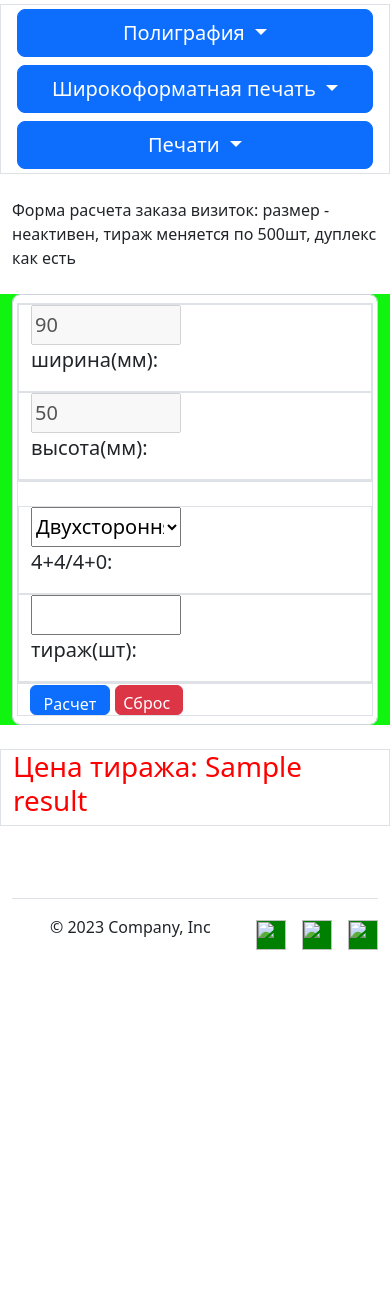
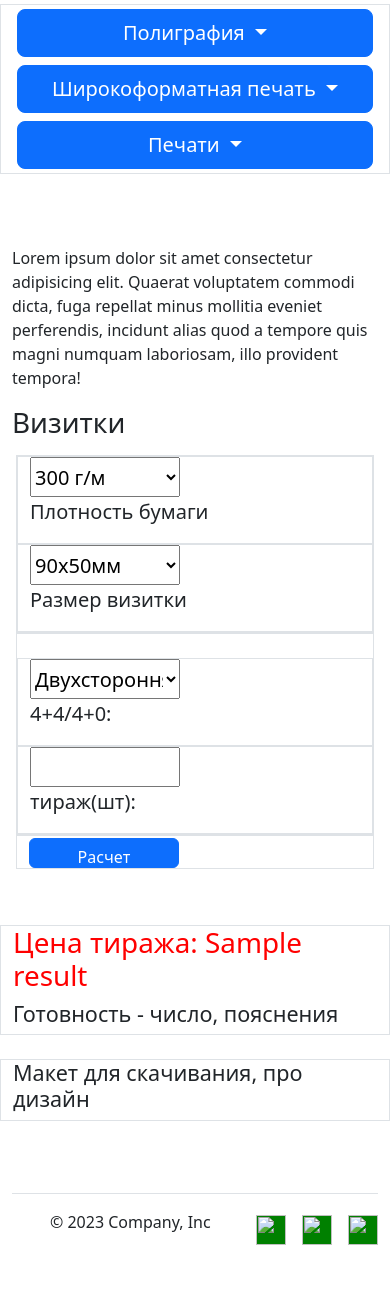
Before and after one commit to Klaus8k/tipkor_site, a Django app: template tipkor/poly/templates/poly/card.html in a window 390 px wide. Shown: the part 195-1485 px from the top of the page. Before the commit the page ends 1145 px from the top, so only its background shows below. Run offline with Django 4.2, Linux system fonts and the light colour scheme; tables that the repository leaves empty hold one stand-in row (values such as "Sample post"); the template is opened without the code that fills it: values that come from a table or form of the project are taken from there, most other values are stand-ins (such as "Sample title", 1, 10 or a date in 2020); some libraries are stand-ins or nearby versions.

Commit message:
template form card

```diff
--- a/tipkor/poly/forms.py
+++ b/tipkor/poly/forms.py
@@ -1,12 +1,15 @@
 from django import forms
 
-DUPLEX = [(True, "Двухсторонняя печать"), (False, "Односторонняя печать")]
+DUPLEX = [(True, "Двухсторонняя печать"), (False, "Односторонняя печать"),]
 
 
 class Card_Form(forms.Form):
-    x = forms.IntegerField(max_value=100, disabled=True, initial=90)
-    y = forms.IntegerField(max_value=100, disabled=True, initial=50)
+    PAPER_CHOICE = [("300", "300 г/м"),]
+    CARD_FORMAT = [('90x50', '90x50мм'),]
+
+    card_format = forms.ChoiceField(initial='90x50', choices=CARD_FORMAT)
     duplex = forms.ChoiceField(initial=True, choices=DUPLEX)
+    paper = forms.ChoiceField(initial='300', choices=PAPER_CHOICE)
     pressrun = forms.IntegerField(help_text="Тираж")
 
 
--- a/tipkor/poly/models.py
+++ b/tipkor/poly/models.py
@@ -43,8 +43,12 @@ class MetaPoly(models.Model):
 
 
 class Card_Model(MetaPoly):
+    PAPER_CHOICE = [("300", "300 г/м"),]
     x = models.IntegerField(default=90, help_text="Горизонтальный размер")
     y = models.IntegerField(default=50, help_text="Вертикальный размер")
+    paper = models.CharField(
+        choices=PAPER_CHOICE, max_length=20, help_text="Плотность бумаги"
+    )
 
 class Formats_Poly_Model(models.Model):
     format_paper = models.CharField(max_length=5)
--- a/tipkor/poly/static/poly/css/card.css
+++ b/tipkor/poly/static/poly/css/card.css
@@ -1,26 +1,23 @@
 .card_img {
-    background-color: blue;
+    background-color: rgb(97, 213, 255);
 }
 
-#id_x, #id_y, #id_duplex, #id_pressrun  {
+#id_paper, #id_card_format, #id_duplex, #id_pressrun  {
     height: 40px;
     width: 150px;
 }
 
 .yes_button {
     height: 30px;
-    width: 100px;
+    width: 150px;
 }
 
 .reset_button {
     height: 30px;
     width: 50px;
-    padding-top: 5px;
-    padding-left: 7px;
+    /* padding-top: 5px;
+    padding-left: 7px; */
 }
-
-
-
 
 
 /* md срабатывает меньше 992 */
@@ -31,23 +28,9 @@
 /* sm срабатывает меньше 768 */
 @media screen and (max-width: 768px) {
 
-
     .card_form {
         flex-direction: row;
-        background-color: red;
     }
-
-    .calc {
-
-        background-color: blue;
-    }
-
-
-    .card_img {
-        background-color: aquamarine;
-
-    }
-
 }
 
 /* xs срабатывает меньше 576px */
@@ -55,23 +38,11 @@
 
     .yes_button {
         height: 30px;
-        width: 80px;
-    }
-
-    .reset_button {
-        height: 30px;
-        width: auto;
-        padding-top: 5px;
-        padding-left: 7px;
+        width: 150px;
     }
 
     .card_form {
         flex-direction: row;
-        background-color: red;
-    }
-
-    .calc {
-        background-color: rgb(16, 244, 16);
     }
 
     .card_img {
--- a/tipkor/poly/templates/poly/card.html
+++ b/tipkor/poly/templates/poly/card.html
@@ -7,44 +7,73 @@
 <head>
     <link rel="stylesheet" type="text/css" href="{% static 'poly/css/card.css' %}">
 </head>
+<br>
+<br>
+<br>
+
 
 <div class="container">
-    <br>
-    Форма расчета заказа визиток: размер - неактивен, тираж меняется по 500шт, дуплекс как есть
-    <br>
-    <br>
+    <div class="card_text">
+        <p>
+            Lorem ipsum dolor sit amet consectetur adipisicing elit. Quaerat voluptatem commodi dicta, fuga repellat
+            minus
+            mollitia eveniet perferendis, incidunt alias quod a tempore quis magni numquam laboriosam, illo provident
+            tempora!</p>
+    </div>
+    <h1>Визитки</h1>
+</div>
+
+
+<!-- Форма -->
+<div class="container">
     <div class="card_form row ">
-        <div class="calc col-xl-5 col-lg-7 col-md-8 col-sm-6">
-            <form class="form-control form-control-lg " action="{% url 'poly:card' %}" method="post">
+        <div class="col-xl-5 col-lg-7 col-md-8 col-sm-6">
+            <form class="form-control-lg " action="{% url 'poly:card' %}" method="post">
                 {% csrf_token %}
                 <div class="row border">
-                    <div class="form_label col border">{{ form.x }}<p>ширина(мм):</p></div>
-                    <div class="form_label col border">{{ form.y }}<p>высота(мм):</p></div>
+                    <div class="col border">{{ form.paper }}<p>Плотность бумаги</p>
+                    </div>
+                    <div class="col border">{{ form.card_format }}<p>Размер визитки</p>
+                    </div>
                 </div>
 
                 <div class="row border pt-4">
-                    <div class="form_label col border">{{ form.duplex }}<p>4+4/4+0:</p></div>
-                    <div class="form_label col border">{{ form.pressrun }}<p>тираж(шт):</p></div>
+                    <div class="col border">{{ form.duplex }}<p>4+4/4+0:</p>
+                    </div>
+                    <div class="col border">{{ form.pressrun }}<p>тираж(шт):</p>
+                    </div>
                 </div>
 
                 <div class="row">
                     <div class="col border">
                         <input type="submit" class="yes_button btn btn-primary" value="Расчет"></input>
-                        <a href="{% url 'poly:card' %}" class="reset_button btn btn-danger" value="Сброс">Сброс</a>
+                        <!-- <button href="{% url 'poly:card' %}" class="reset_button btn btn-danger" value="Сброс">Сброс</button> -->
                     </div>
                 </div>
             </form>
         </div>
 
         <div class="card_img col border">
-            img
+            картинка визитки
         </div>
     </div>
+    <!-- Результат -->
+</div>
 
-    <div class="row border mt-4">
-        <h1 style="color: red;">Цена тиража: {{ result }}</h1>
+<br><br>
+<div class="container">
+    <div class="result_info">
+        <div class="row border">
+            <h1 style="color: red;">Цена тиража: {{ result }}</h1>
+            <h4>Готовность - число, пояснения</h4>
+        </div>
     </div>
-
+    <br>
+    <div class="row border">
+        <div class="more_info">
+            <h4>Макет для скачивания, про дизайн</h4>
+        </div>
+    </div>
 </div>
 
 </form>
```
Also changed, not shown: tipkor/poly/views.py (+4 -4 lines).
